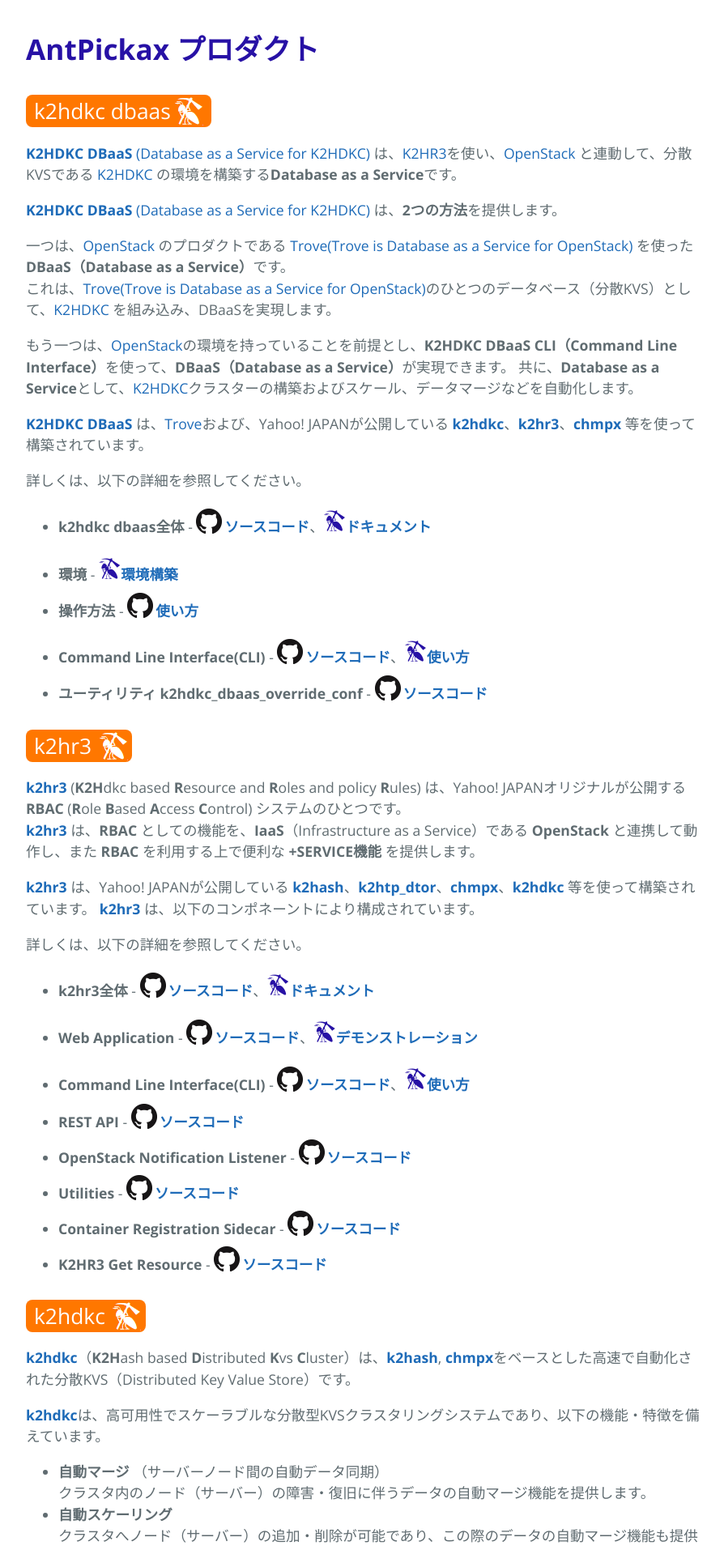
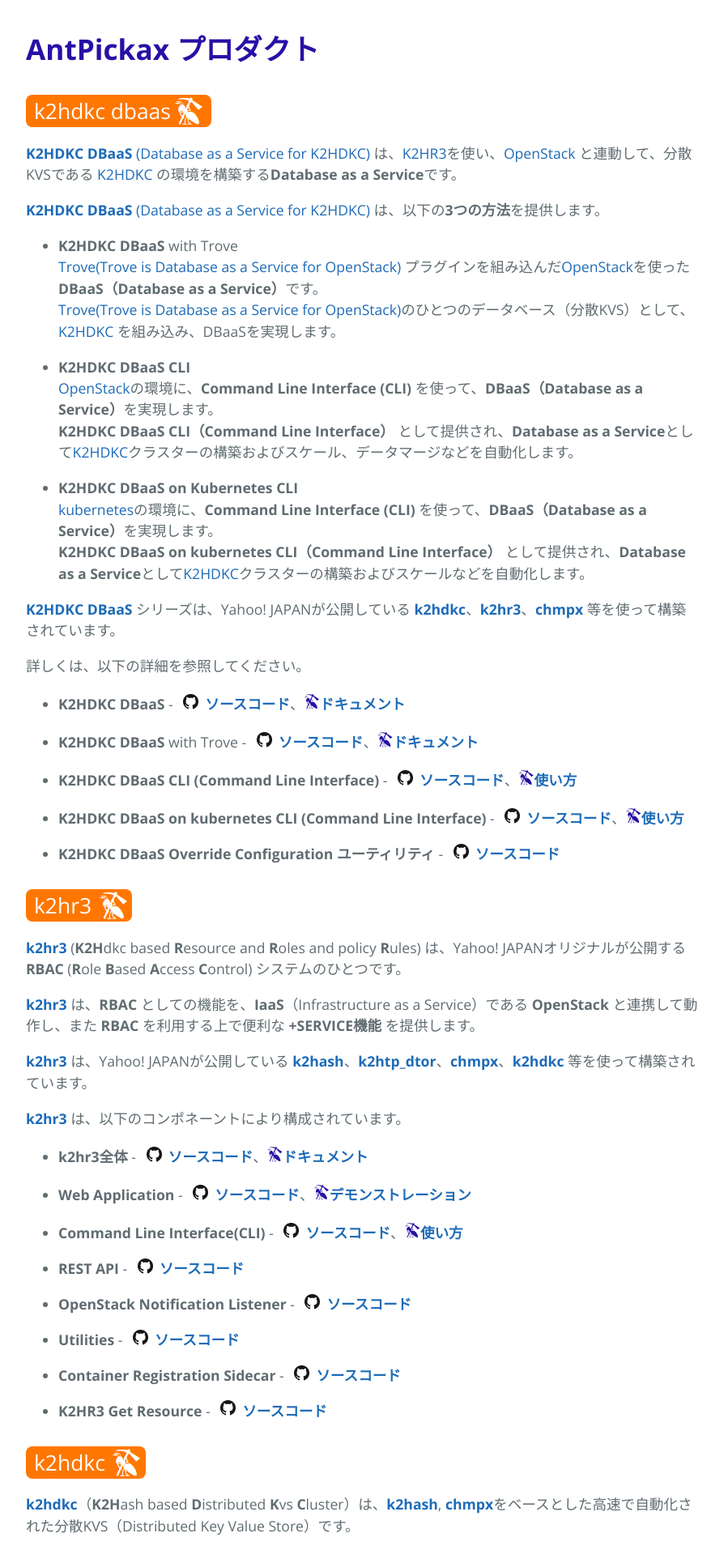
Before and after one commit to yahoojapan/AntPickax, a Jekyll site: the page built from indexja.md, in a window 1280 px wide. Shown: the part 2325-4239 px from the top of the page at 81% size, without its empty margins (192-1086 px from the left). Built offline with Jekyll 4.4.1, drawn with Linux system fonts in a browser that asks for light colours; comment, search, counter and statistics services are not loaded.

Commit message:
Changed the page structure and reviewed the items

```diff
--- a/indexja.md
+++ b/indexja.md
@@ -60,38 +60,44 @@ Yahoo! JAPANでは、多くのオープンソースを利用し、また貢献
 # **AntPickax プロダクト**
 
 ## {{ page.title_k2hdkc_dbaas }}
-
 [**K2HDKC DBaaS** (Database as a Service for K2HDKC)](https://dbaas.k2hdkc.antpick.ax/indexja.html) は、[K2HR3](https://k2hr3.antpick.ax/indexja.html)を使い、[OpenStack](https://www.openstack.org/) と連動して、分散KVSである [K2HDKC](https://k2hdkc.antpick.ax/indexja.html) の環境を構築する**Database as a Service**です。
 
-[**K2HDKC DBaaS** (Database as a Service for K2HDKC)](https://dbaas.k2hdkc.antpick.ax/indexja.html) は、**2つの方法**を提供します。
+[**K2HDKC DBaaS** (Database as a Service for K2HDKC)](https://dbaas.k2hdkc.antpick.ax/indexja.html) は、以下の**3つの方法**を提供します。
 
-一つは、[OpenStack](https://www.openstack.org/) のプロダクトである [Trove(Trove is Database as a Service for OpenStack)](https://wiki.openstack.org/wiki/Trove) を使った**DBaaS（Database as a Service）**です。
-これは、[Trove(Trove is Database as a Service for OpenStack)](https://wiki.openstack.org/wiki/Trove)のひとつのデータベース（分散KVS）として、[K2HDKC](https://k2hdkc.antpick.ax/indexja.html) を組み込み、DBaaSを実現します。
+- **K2HDKC DBaaS** with Trove
+[Trove(Trove is Database as a Service for OpenStack)](https://wiki.openstack.org/wiki/Trove) プラグインを組み込んだ[OpenStack](https://www.openstack.org/)を使った **DBaaS（Database as a Service）**です。
+[Trove(Trove is Database as a Service for OpenStack)](https://wiki.openstack.org/wiki/Trove)のひとつのデータベース（分散KVS）として、[K2HDKC](https://k2hdkc.antpick.ax/indexja.html) を組み込み、DBaaSを実現します。
 
-もう一つは、[OpenStack](https://www.openstack.org/)の環境を持っていることを前提とし、**K2HDKC DBaaS CLI（Command Line Interface）**を使って、**DBaaS（Database as a Service）**が実現できます。
-共に、**Database as a Service**として、[K2HDKC](https://k2hdkc.antpick.ax/indexja.html)クラスターの構築およびスケール、データマージなどを自動化します。
+- **K2HDKC DBaaS CLI**
+[OpenStack](https://www.openstack.org/)の環境に、**Command Line Interface (CLI)** を使って、**DBaaS（Database as a Service）**を実現します。
+**K2HDKC DBaaS CLI（Command Line Interface）** として提供され、**Database as a Service**として[K2HDKC](https://k2hdkc.antpick.ax/indexja.html)クラスターの構築およびスケール、データマージなどを自動化します。
 
-[**K2HDKC DBaaS**](https://dbaas.k2hdkc.antpick.ax/indexja.html) は、[Trove](https://wiki.openstack.org/wiki/Trove)および、Yahoo! JAPANが公開している [**k2hdkc**](https://k2hdkc.antpick.ax/indexja.html)、[**k2hr3**](https://k2hr3.antpick.ax/indexja.html)、[**chmpx**](https://chmpx.antpick.ax/indexja.html) 等を使って構築されています。
+- **K2HDKC DBaaS on Kubernetes CLI**
+[kubernetes](https://kubernetes.io/ja/)の環境に、**Command Line Interface (CLI)** を使って、**DBaaS（Database as a Service）**を実現します。
+**K2HDKC DBaaS on kubernetes CLI（Command Line Interface）** として提供され、**Database as a Service**として[K2HDKC](https://k2hdkc.antpick.ax/indexja.html)クラスターの構築およびスケールなどを自動化します。
+
+[**K2HDKC DBaaS**](https://dbaas.k2hdkc.antpick.ax/indexja.html) シリーズは、Yahoo! JAPANが公開している [**k2hdkc**](https://k2hdkc.antpick.ax/indexja.html)、[**k2hr3**](https://k2hr3.antpick.ax/indexja.html)、[**chmpx**](https://chmpx.antpick.ax/indexja.html) 等を使って構築されています。
 
 詳しくは、以下の詳細を参照してください。
-- **k2hdkc dbaas全体** - {{ page.github_icon }}[**ソースコード**](https://github.com/yahoojapan/k2hdkc_dbaas)、{{ page.antpickax_icon }}[**ドキュメント**](https://dbaas.k2hdkc.antpick.ax/indexja.html)
+- **K2HDKC DBaaS** - {{ page.github_icon }}[**ソースコード**](https://github.com/yahoojapan/k2hdkc_dbaas)、{{ page.antpickax_icon }}[**ドキュメント**](https://dbaas.k2hdkc.antpick.ax/indexja.html)
 
-- **環境** - {{ page.antpickax_icon }}[**環境構築**](https://dbaas.k2hdkc.antpick.ax/buildja.html)
+- **K2HDKC DBaaS** with Trove - {{ page.github_icon }}[**ソースコード**](https://github.com/yahoojapan/k2hdkc_dbaas)、{{ page.antpickax_icon }}[**ドキュメント**](https://dbaas.k2hdkc.antpick.ax/usage_troveja.html)
 
-- **操作方法** - {{ page.github_icon }}[**使い方**](https://dbaas.k2hdkc.antpick.ax/usageja.html)
+- **K2HDKC DBaaS CLI (Command Line Interface)** - {{ page.github_icon }}[**ソースコード**](https://github.com/yahoojapan/k2hdkc_dbaas_cli)、{{ page.antpickax_icon }}[**使い方**](https://dbaas.k2hdkc.antpick.ax/usage_clija.html)
 
-- **Command Line Interface(CLI)** - {{ page.github_icon }}[**ソースコード**](https://github.com/yahoojapan/k2hdkc_dbaas_cli)、{{ page.antpickax_icon }}[**使い方**](https://dbaas.k2hdkc.antpick.ax/usage_clija.html)
+- **K2HDKC DBaaS on kubernetes CLI (Command Line Interface)** - {{ page.github_icon }}[**ソースコード**](https://github.com/yahoojapan/k2hdkc_dbaas_k8s_cli)、{{ page.antpickax_icon }}[**使い方**](https://dbaas.k2hdkc.antpick.ax/usage_k8s_clija.html)
 
-- **ユーティリティ k2hdkc_dbaas_override_conf** - {{ page.github_icon }}[**ソースコード**](https://github.com/yahoojapan/k2hdkc_dbaas_override_conf)
+- **K2HDKC DBaaS Override Configuration ユーティリティ** - {{ page.github_icon }}[**ソースコード**](https://github.com/yahoojapan/k2hdkc_dbaas_override_conf)
 
 ## {{ page.title_k2hr3 }}
 [**k2hr3**](https://k2hr3.antpick.ax/indexja.html) (**K2H**dkc based **R**esource and **R**oles and policy **R**ules) は、Yahoo! JAPANオリジナルが公開する **RBAC** (**R**ole **B**ased **A**ccess **C**ontrol) システムのひとつです。
+
 [**k2hr3**](https://k2hr3.antpick.ax/indexja.html) は、**RBAC** としての機能を、**IaaS**（Infrastructure as a Service）である **OpenStack** と連携して動作し、また **RBAC** を利用する上で便利な **+SERVICE機能** を提供します。
 
 [**k2hr3**](https://k2hr3.antpick.ax/indexja.html) は、Yahoo! JAPANが公開している [**k2hash**](https://k2hash.antpick.ax/indexja.html)、[**k2htp_dtor**](https://k2htpdtor.antpick.ax/indexja.html)、[**chmpx**](https://chmpx.antpick.ax/indexja.html)、[**k2hdkc**](https://k2hdkc.antpick.ax/indexja.html) 等を使って構築されています。
+
 [**k2hr3**](https://k2hr3.antpick.ax/indexja.html) は、以下のコンポネーントにより構成されています。
 
-詳しくは、以下の詳細を参照してください。
 - **k2hr3全体** - {{ page.github_icon }}[**ソースコード**](https://github.com/yahoojapan/k2hr3)、{{ page.antpickax_icon }}[**ドキュメント**](https://k2hr3.antpick.ax/indexja.html)
 
 - **Web Application** - {{ page.github_icon }}[**ソースコード**](https://github.com/yahoojapan/k2hr3_app)、{{ page.antpickax_icon }}[**デモンストレーション**](https://demo.k2hr3.antpick.ax/indexja.html)
--- a/stylesheets/styleiconfont.css
+++ b/stylesheets/styleiconfont.css
@@ -24,6 +24,6 @@
 
 .antpickax-icon-font-icon:before {
 	color: #2711a5;
-	font-size: 1.7rem;
+	font-size: 1.2rem;
 	content: "\E001";
 }
--- a/stylesheets/stylesheet.css
+++ b/stylesheets/stylesheet.css
@@ -43,7 +43,12 @@ a {
 
 .to_git_icon {
     padding: 10px 20px 5px 15px;
-    background: url(../images/github-mark-32px.png) #ffffff no-repeat 0% 0%;
+    background-color: rgb(255, 255, 255);
+    background-position-x: 50%;
+    background-position-y: 50%;
+    background-repeat: no-repeat;
+    background-image: url("../images/github-mark-32px.png");
+    background-size: 1.2rem;
 }
 
 .to_antpickax_banner {
```
Also changed, not shown: index.md (+19 -10 lines).
